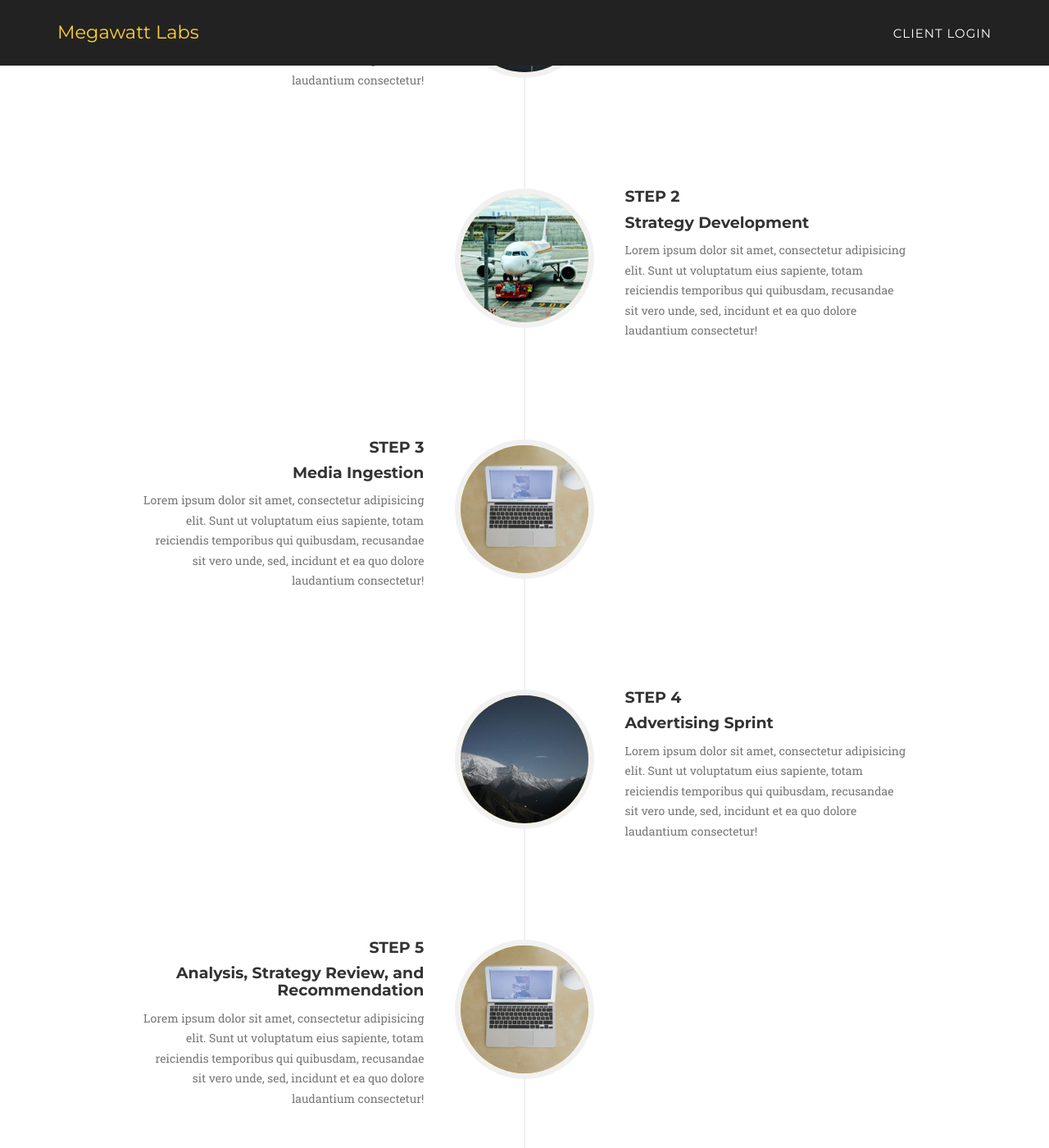
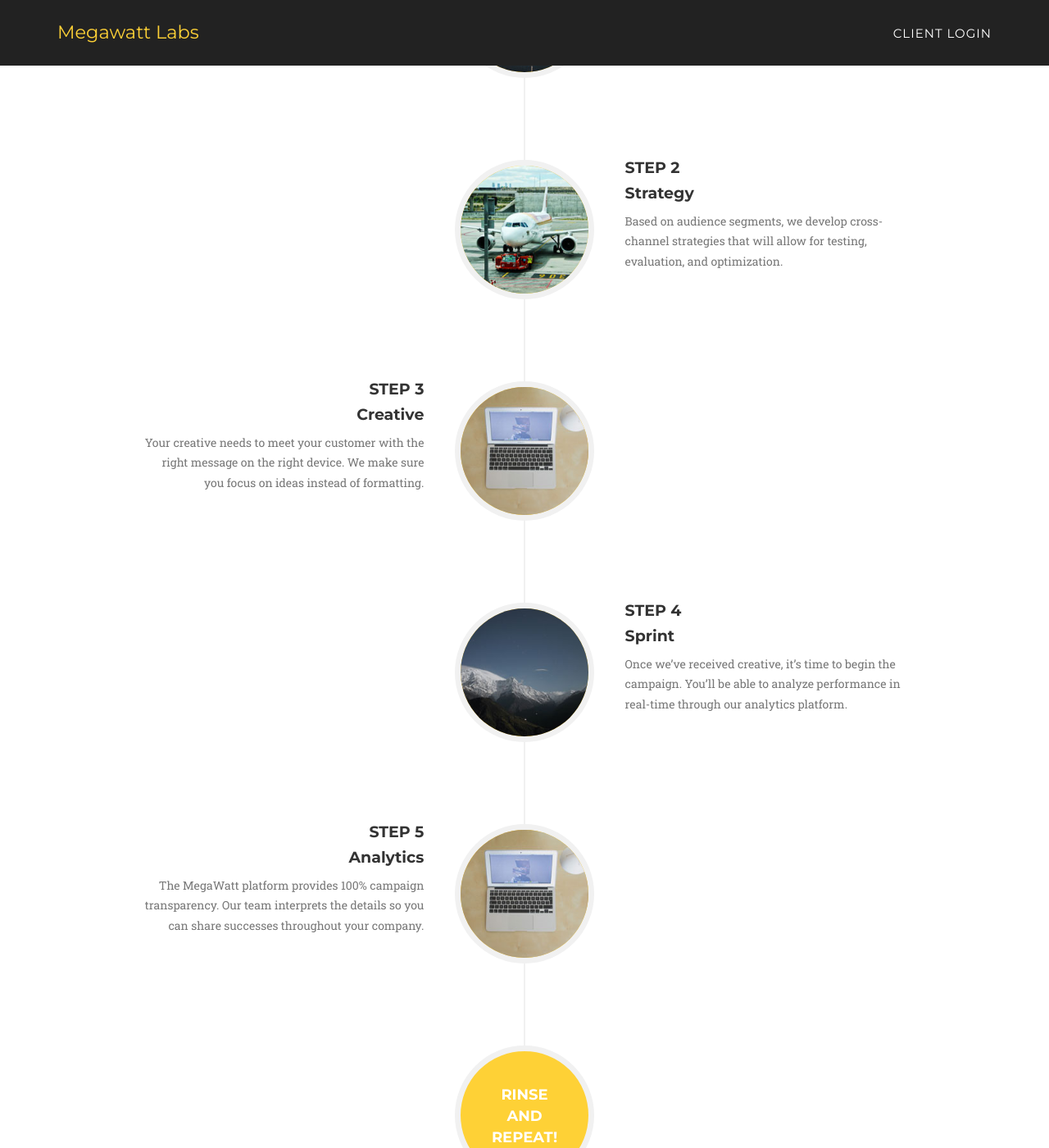
Before and after one commit to MegawattLabs/gomegawatt.com, a Jekyll site: the page built from index.html, in a window 1280 px wide and 1400 px high, scrolled down 1882 px. Shown: the whole window at 82% size. Built offline with Jekyll 4.4.1, drawn with Linux system fonts in a browser that asks for light colours; some web fonts are replaced; some of the changed text lies outside the part shown.

Commit message:
Update process copy

```diff
--- a/_includes/process.html
+++ b/_includes/process.html
@@ -16,10 +16,10 @@
                             <div class="timeline-panel">
                                 <div class="timeline-heading">
                                     <h4>Step 1</h4>
-                                    <h4 class="subheading">Discovery</h4>
+                                    <h4 class="subheading">Audience</h4>
                                 </div>
                                 <div class="timeline-body">
-                                    <p class="text-muted">Lorem ipsum dolor sit amet, consectetur adipisicing elit. Sunt ut voluptatum eius sapiente, totam reiciendis temporibus qui quibusdam, recusandae sit vero unde, sed, incidunt et ea quo dolore laudantium consectetur!</p>
+                                    <p class="text-muted">Campaigns start with target audiences. Our team combines research, third-party data and behavior to ensure the right segments are reached.</p>
                                 </div>
                             </div>
                         </li>
@@ -30,10 +30,10 @@
                             <div class="timeline-panel">
                                 <div class="timeline-heading">
                                     <h4>Step 2</h4>
-                                    <h4 class="subheading">Strategy Development</h4>
+                                    <h4 class="subheading">Strategy</h4>
                                 </div>
                                 <div class="timeline-body">
-                                    <p class="text-muted">Lorem ipsum dolor sit amet, consectetur adipisicing elit. Sunt ut voluptatum eius sapiente, totam reiciendis temporibus qui quibusdam, recusandae sit vero unde, sed, incidunt et ea quo dolore laudantium consectetur!</p>
+                                    <p class="text-muted">Based on audience segments, we develop cross-channel strategies that will allow for testing, evaluation, and optimization.</p>
                                 </div>
                             </div>
                         </li>
@@ -44,10 +44,10 @@
                             <div class="timeline-panel">
                                 <div class="timeline-heading">
                                     <h4>Step 3</h4>
-                                    <h4 class="subheading">Media Ingestion</h4>
+                                    <h4 class="subheading">Creative</h4>
                                 </div>
                                 <div class="timeline-body">
-                                    <p class="text-muted">Lorem ipsum dolor sit amet, consectetur adipisicing elit. Sunt ut voluptatum eius sapiente, totam reiciendis temporibus qui quibusdam, recusandae sit vero unde, sed, incidunt et ea quo dolore laudantium consectetur!</p>
+                                    <p class="text-muted">Your creative needs to meet your customer with the right message on the right device. We make sure you focus on ideas instead of formatting.</p>
                                 </div>
                             </div>
                         </li>
@@ -58,10 +58,10 @@
                             <div class="timeline-panel">
                                 <div class="timeline-heading">
                                     <h4>Step 4</h4>
-                                    <h4 class="subheading">Advertising Sprint</h4>
+                                    <h4 class="subheading">Sprint</h4>
                                 </div>
                                 <div class="timeline-body">
-                                    <p class="text-muted">Lorem ipsum dolor sit amet, consectetur adipisicing elit. Sunt ut voluptatum eius sapiente, totam reiciendis temporibus qui quibusdam, recusandae sit vero unde, sed, incidunt et ea quo dolore laudantium consectetur!</p>
+                                    <p class="text-muted">Once we’ve received creative, it’s time to begin the campaign. You’ll be able to analyze performance in real-time through our analytics platform.</p>
                                 </div>
                             </div>
                         </li>
@@ -72,10 +72,10 @@
                             <div class="timeline-panel">
                                 <div class="timeline-heading">
                                     <h4>Step 5</h4>
-                                    <h4 class="subheading">Analysis, Strategy Review, and Recommendation</h4>
+                                    <h4 class="subheading">Analytics</h4>
                                 </div>
                                 <div class="timeline-body">
-                                    <p class="text-muted">Lorem ipsum dolor sit amet, consectetur adipisicing elit. Sunt ut voluptatum eius sapiente, totam reiciendis temporibus qui quibusdam, recusandae sit vero unde, sed, incidunt et ea quo dolore laudantium consectetur!</p>
+                                    <p class="text-muted">The MegaWatt platform provides 100% campaign transparency. Our team interprets the details so you can share successes throughout your company.</p>
                                 </div>
                             </div>
                         </li>
```
